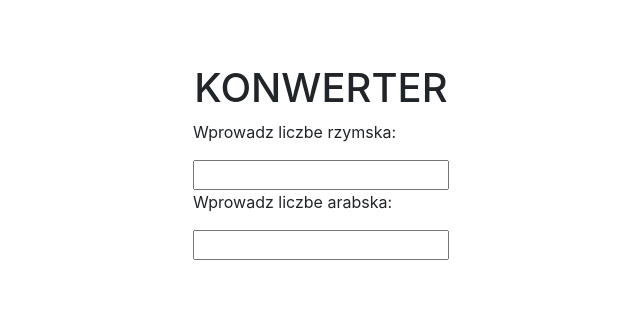
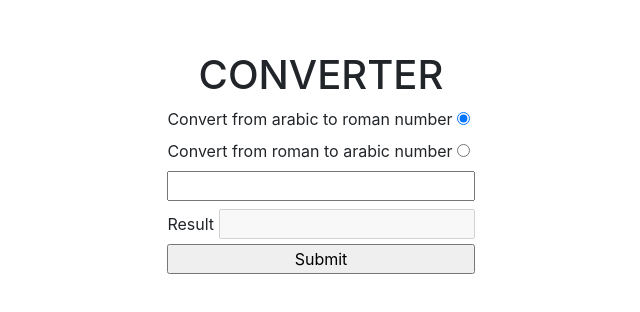
Before and after one commit to pWydmuch/Converter, a plain HTML site: page src/main/resources/static/index.html in a window 1280 px wide. Shown: the part 238-550 px from the top of the page, without its empty margins (319-959 px from the left). Drawn offline with nearby package versions, Linux system fonts and the light colour scheme.

Commit message:
Add bootstrap

```diff
--- a/src/main/resources/static/index.html
+++ b/src/main/resources/static/index.html
@@ -2,22 +2,30 @@
 <html lang="en">
 <head>
     <meta charset="UTF-8">
-    <title>Konwerter</title>
+    <title>Converter</title>
     <link rel="stylesheet" href="https://stackpath.bootstrapcdn.com/bootstrap/4.3.1/css/bootstrap.min.css" integrity="sha384-ggOyR0iXCbMQv3Xipma34MD+dH/1fQ784/j6cY/iJTQUOhcWr7x9JvoRxT2MZw1T" crossorigin="anonymous">
     <script src="./main.js" defer></script>
 </head>
 <body>
 <div class="d-flex flex-column justify-content-center align-items-center" style="height: 100vh;" >
-<h1>KONWERTER</h1>
+<h1>CONVERTER</h1>
 
-<form class="to-arabic" action="/arabska">
-    <p>Wprowadz liczbe rzymska:</p>
-    <input type="text" name="rzymska"/>
-</form>
-<form action="/rzymska">
-    <p>Wprowadz liczbe arabska:</p>
-    <input type="number" name="liczba"/>
-</form>
+<form class="my-form d-flex flex-column ">
+    <div>
+        <label for="to-roman">Convert from arabic to roman number</label>
+        <input type="radio" name="number" id="to-roman" checked>
+    </div>
+    <div>
+        <label for="to-arabic">Convert from roman to arabic number</label>
+        <input type="radio" name="number" id="to-arabic">
+    </div>
+    <input type="text" id="enter-input"/>
+    <div class="pt-2">
+        <label for="result">Result</label>
+        <input type="text" id="result" disabled>
+    </div>
+    <input type="submit">
+    </form>
 </div>
 <!--<script src="https://code.jquery.com/jquery-3.3.1.slim.min.js" integrity="sha384-q8i/X+965DzO0rT7abK41JStQIAqVgRVzpbzo5smXKp4YfRvH+8abtTE1Pi6jizo" crossorigin="anonymous"></script>-->
 <!--<script src="https://cdnjs.cloudflare.com/ajax/libs/popper.js/1.14.7/umd/popper.min.js" integrity="sha384-UO2eT0CpHqdSJQ6hJty5KVphtPhzWj9WO1clHTMGa3JDZwrnQq4sF86dIHNDz0W1" crossorigin="anonymous"></script>-->
--- a/src/main/resources/static/main.js
+++ b/src/main/resources/static/main.js
@@ -1,13 +1,33 @@
-const arabForm = document.querySelector('.to-arabic')
+const form = document.querySelector('.my-form')
+const toArabicRadio = document.querySelector('#to-arabic')
+const toRomanRadio = document.querySelector('#to-roman')
+const enterInput = document.querySelector('#enter-input')
+const result = document.querySelector('#result')
+let currentDestination = 'arabska'
 
-arabForm.addEventListener('submit',event => {
+form.addEventListener('submit',event => {
     event.preventDefault()
-    fetch("http://localhost:9090/arabska/I")
-        .then(resp => resp.json())
+    const number = enterInput.value
+//    const dest = currentDestination
+    console.log(`http://localhost:9090/${currentDestination}/${number}`)
+    fetch(`http://localhost:9090/${currentDestination}/${number}`)
+        .then(resp => resp.text())
         .then(resp => {
-            console.log(resp)
+        console.log(resp)
+
+            result.value=resp
         })
         .catch(err =>{
             console.log(err)
         })
 })
+
+toRomanRadio.addEventListener('click',()=>{
+console.log('switch to roman')
+currentDestination='rzymska'
+})
+toArabicRadio.addEventListener('click',()=>{
+
+console.log('switch to arab')
+currentDestination='arabska'
+})
```
